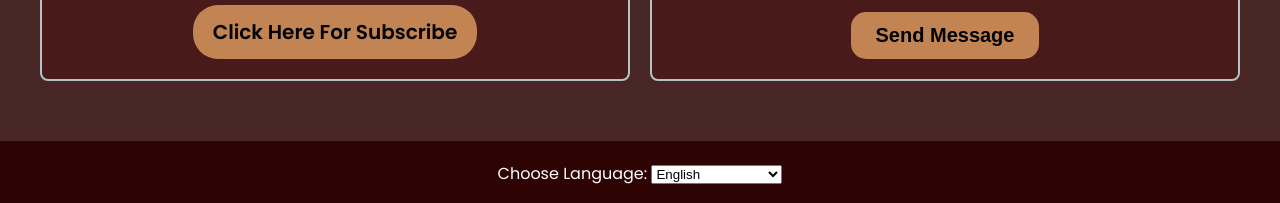
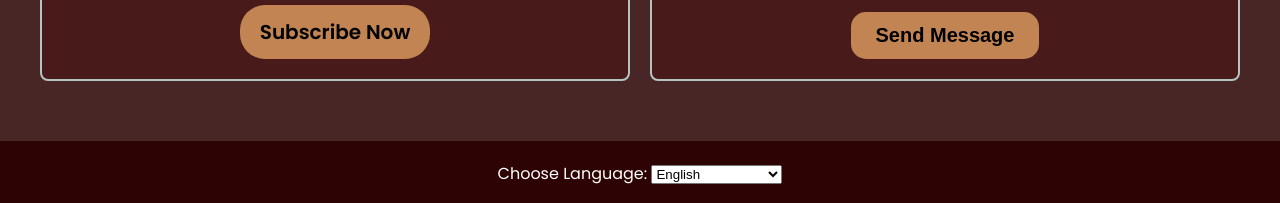
Before and after one commit to Sanjat123/Global-Music-Official, a plain HTML site: page index.html in a window 1280 px wide. Shown: the part 4968-5171 px from the top of the page. Drawn offline with nearby package versions, Linux system fonts and the light colour scheme; a script that the page names is missing.

Commit message:
Update index.html

```diff
--- a/index.html
+++ b/index.html
@@ -302,7 +302,7 @@
                         <a href="https://www.instagram.com/sanjatroy/" target="_blank"><i class='bx bxl-instagram'></i></a>
                     </div>
                     <div class="resume-link">
-                        <a href="https://www.youtube.com/@Globalmusicoffical" target="_blank" class="resume-btn" data-i18n="contact.resume">Click Here For Subscribe</a>
+                        <a href="https://www.youtube.com/@Globalmusicoffical" target="_blank" class="resume-btn" data-i18n="contact.resume">Subscribe Now</a>
                     </div>
                 </div>
 
```
